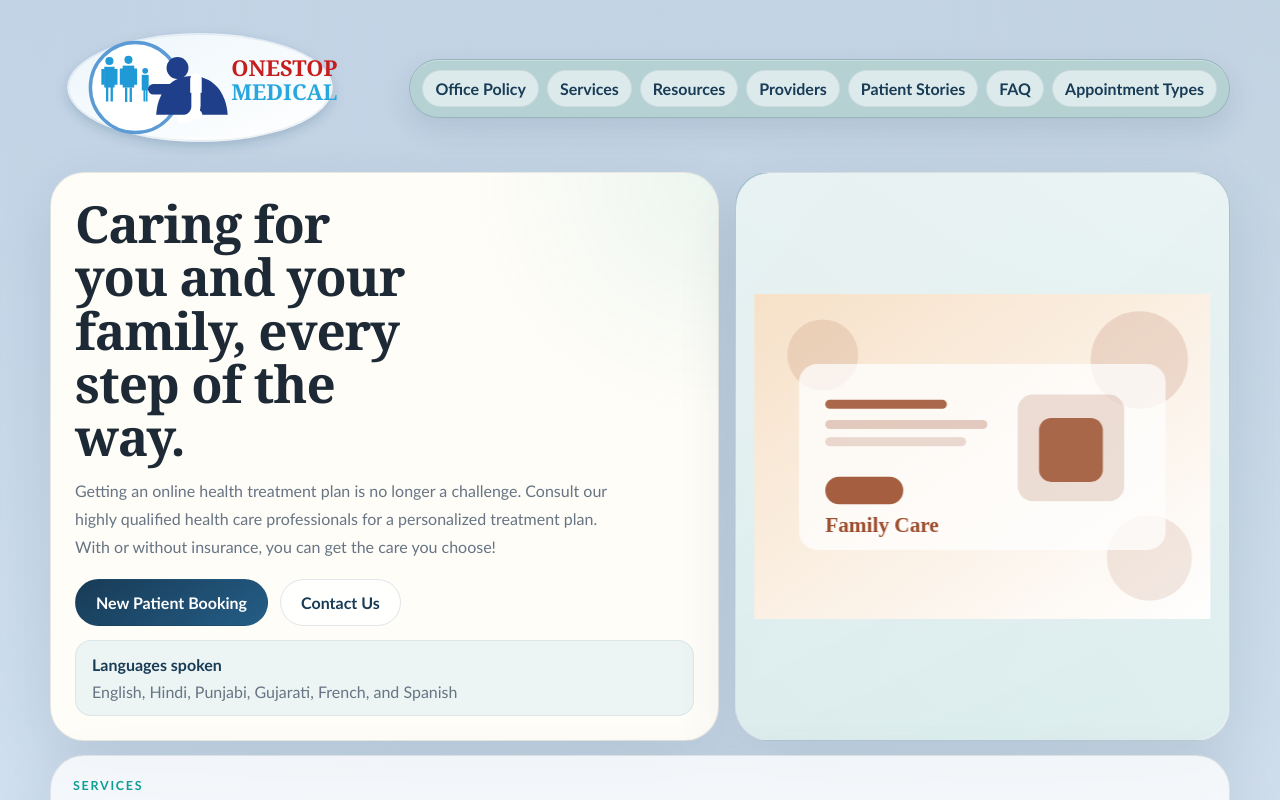
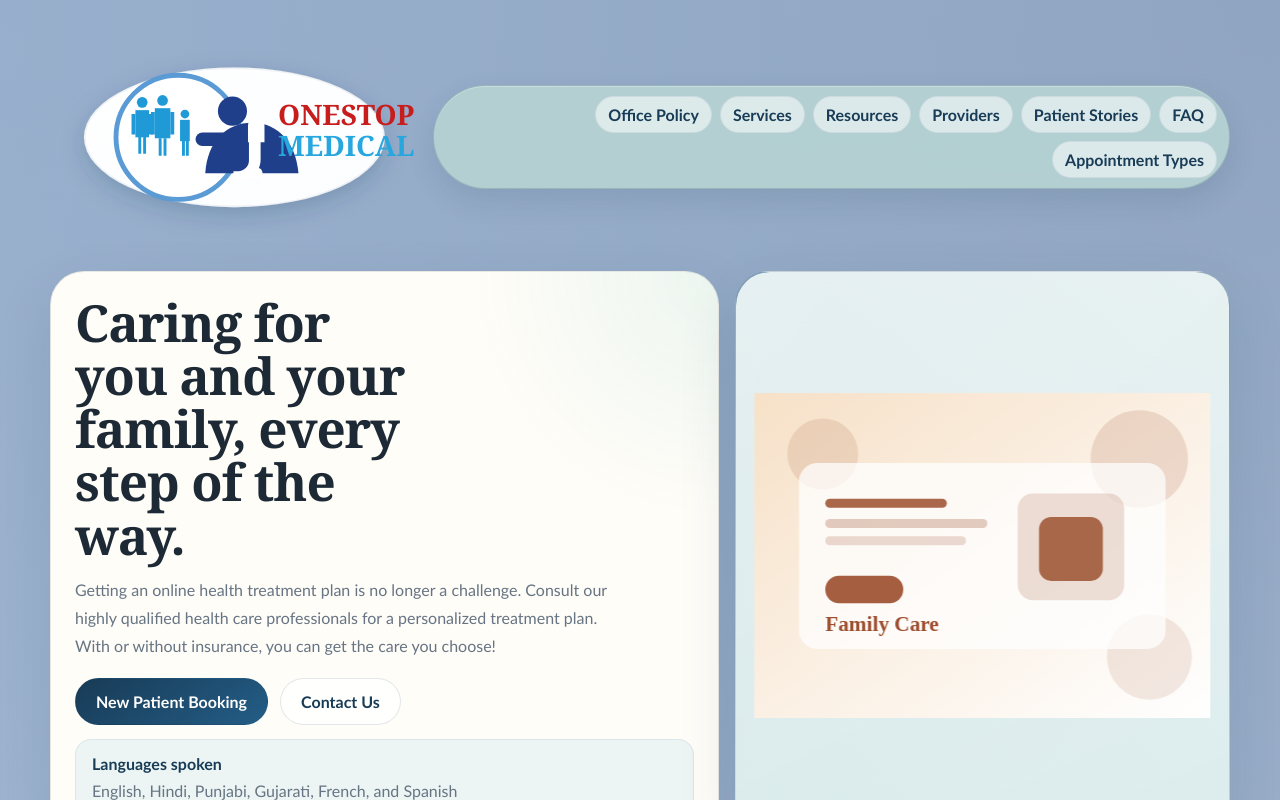
Before and after one commit to HitanshuPrajapati/1stopmedicalservices, a React (Vite) app: page / in a window 1280 px wide. Shown: the top 800 px of the page. Built offline with nearby package versions, Linux system fonts and the light colour scheme.

Commit message:
Darken background and refine logo proportions

```diff
--- a/src/App.jsx
+++ b/src/App.jsx
@@ -406,50 +406,51 @@ function LogoMark() {
   return (
     <svg
       className="brand-logo"
-      viewBox="0 0 520 250"
+      viewBox="0 0 380 250"
       role="img"
       aria-label="OneStop Medical Services logo"
+      preserveAspectRatio="xMidYMid meet"
     >
       <defs>
-        <linearGradient id="ovalShadow" x1="0%" y1="0%" x2="100%" y2="100%">
-          <stop offset="0%" stopColor="#edf6fb" />
-          <stop offset="100%" stopColor="#ffffff" />
+        <linearGradient id="logoOvalFill" x1="0%" y1="0%" x2="100%" y2="100%">
+          <stop offset="0%" stopColor="#ffffff" />
+          <stop offset="100%" stopColor="#fbfdff" />
         </linearGradient>
-        <filter id="logoSoftShadow" x="-20%" y="-20%" width="140%" height="140%">
-          <feDropShadow dx="0" dy="8" stdDeviation="10" floodColor="#183b56" floodOpacity="0.18" />
+        <filter id="logoShadow" x="-20%" y="-20%" width="140%" height="160%">
+          <feDropShadow dx="0" dy="8" stdDeviation="12" floodColor="#183b56" floodOpacity="0.2" />
         </filter>
       </defs>
-      <ellipse cx="260" cy="124" rx="230" ry="94" fill="url(#ovalShadow)" filter="url(#logoSoftShadow)" />
-      <ellipse cx="260" cy="124" rx="228" ry="92" fill="none" stroke="rgba(24,59,86,0.08)" strokeWidth="2" />
+      <ellipse cx="190" cy="125" rx="155" ry="72" fill="url(#logoOvalFill)" filter="url(#logoShadow)" />
+      <ellipse cx="190" cy="125" rx="154" ry="71" fill="none" stroke="rgba(24,59,86,0.06)" strokeWidth="1.5" />
 
-      <circle cx="148" cy="124" r="78" fill="#ffffff" stroke="#5b9bd5" strokeWidth="6" />
+      <circle cx="132" cy="125" r="64" fill="#ffffff" stroke="#5b9bd5" strokeWidth="5" />
 
-      <circle cx="103" cy="78" r="7" fill="#1f9ad7" />
-      <path d="M94 88h18v36H94z" fill="#1f9ad7" rx="4" />
-      <path d="M89 92h6v27h-6zM111 92h6v27h-6z" fill="#1f9ad7" />
-      <path d="M97 123h4v25h-4zM105 123h4v25h-4z" fill="#1f9ad7" />
+      <circle cx="95" cy="89" r="5.5" fill="#1f9ad7" />
+      <path d="M88 97h14v28H88z" fill="#1f9ad7" />
+      <path d="M84 101h4v21h-4zM102 101h4v21h-4z" fill="#1f9ad7" />
+      <path d="M91 124h3v18h-3zM96 124h3v18h-3z" fill="#1f9ad7" />
 
-      <circle cx="136" cy="76" r="7" fill="#1f9ad7" />
-      <path d="M126 86h20v38h-20z" fill="#1f9ad7" rx="4" />
-      <path d="M121 91h6v28h-6zM145 91h6v28h-6z" fill="#1f9ad7" />
-      <path d="M130 124h4v25h-4zM138 124h4v25h-4z" fill="#1f9ad7" />
+      <circle cx="116" cy="87" r="5.5" fill="#1f9ad7" />
+      <path d="M108 95h16v31h-16z" fill="#1f9ad7" />
+      <path d="M104 99h4v23h-4zM124 99h4v23h-4z" fill="#1f9ad7" />
+      <path d="M112 126h3v18h-3zM117 126h3v18h-3z" fill="#1f9ad7" />
 
-      <circle cx="165" cy="95" r="5" fill="#1f9ad7" />
-      <path d="M159 102h12v27h-12z" fill="#1f9ad7" rx="4" />
-      <path d="M162 127h3v21h-3zM166 127h3v21h-3z" fill="#1f9ad7" />
+      <circle cx="139" cy="101" r="4.5" fill="#1f9ad7" />
+      <path d="M134 107h10v22h-10z" fill="#1f9ad7" />
+      <path d="M136 128h3v16h-3zM140 128h3v16h-3z" fill="#1f9ad7" />
 
-      <circle cx="221" cy="90" r="19" fill="#1f3f8b" />
-      <path d="M184 171c3-42 28-67 62-67s59 25 62 67H184Z" fill="#1f3f8b" />
-      <rect x="170" y="118" width="77" height="18" rx="9" fill="#1f3f8b" />
-      <path d="M245 113h16v42c0 17-13 30-30 30h-9v-13h8c8 0 15-7 15-15v-44Z" fill="#ffffff" />
-      <path d="M243 110c0-6 5-11 10-11s10 5 10 11v23h-20V110Z" fill="#ffffff" />
-      <path d="M253 112h6v53h-6z" fill="#ffffff" />
-      <circle cx="256" cy="171" r="8" fill="#ffffff" />
+      <circle cx="188" cy="98" r="15" fill="#1f3f8b" />
+      <path d="M160 162c2-33 22-52 48-52s45 19 48 52h-96Z" fill="#1f3f8b" />
+      <rect x="150" y="120" width="58" height="14" rx="7" fill="#1f3f8b" />
+      <path d="M205 116h12v32c0 12-10 22-22 22h-6v-10h5c6 0 11-5 11-11v-33Z" fill="#ffffff" />
+      <path d="M204 113c0-5 4-9 8.5-9s8.5 4 8.5 9v17h-17V113Z" fill="#ffffff" />
+      <path d="M211 114h4v40h-4z" fill="#ffffff" />
+      <circle cx="213" cy="162" r="6" fill="#ffffff" />
 
-      <text x="314" y="104" fill="#c81d1d" fontSize="38" fontWeight="700" fontFamily="Georgia, serif">
+      <text x="235" y="112" fill="#c81d1d" fontSize="29" fontWeight="700" fontFamily="Georgia, serif">
         ONESTOP
       </text>
-      <text x="314" y="146" fill="#28a7df" fontSize="38" fontWeight="700" fontFamily="Georgia, serif">
+      <text x="235" y="144" fill="#28a7df" fontSize="29" fontWeight="700" fontFamily="Georgia, serif">
         MEDICAL
       </text>
     </svg>
--- a/src/styles.css
+++ b/src/styles.css
@@ -29,9 +29,9 @@ body {
   font-family: "Trebuchet MS", "Segoe UI", sans-serif;
   color: var(--ink);
   background:
-    radial-gradient(circle at top left, rgba(83, 123, 168, 0.18), transparent 34%),
-    radial-gradient(circle at top right, rgba(24, 59, 86, 0.12), transparent 36%),
-    linear-gradient(180deg, rgba(219, 232, 245, 0.96) 0%, rgba(205, 223, 240, 0.94) 100%);
+    radial-gradient(circle at top left, rgba(109, 145, 188, 0.2), transparent 34%),
+    radial-gradient(circle at top right, rgba(29, 55, 92, 0.16), transparent 38%),
+    linear-gradient(180deg, rgba(162, 183, 210, 0.95) 0%, rgba(142, 166, 196, 0.94) 100%);
 }
 
 a {
@@ -69,7 +69,7 @@ a {
 }
 
 .brand-logo {
-  width: 300px;
+  width: 380px;
   max-width: 100%;
   height: auto;
   display: block;
```
